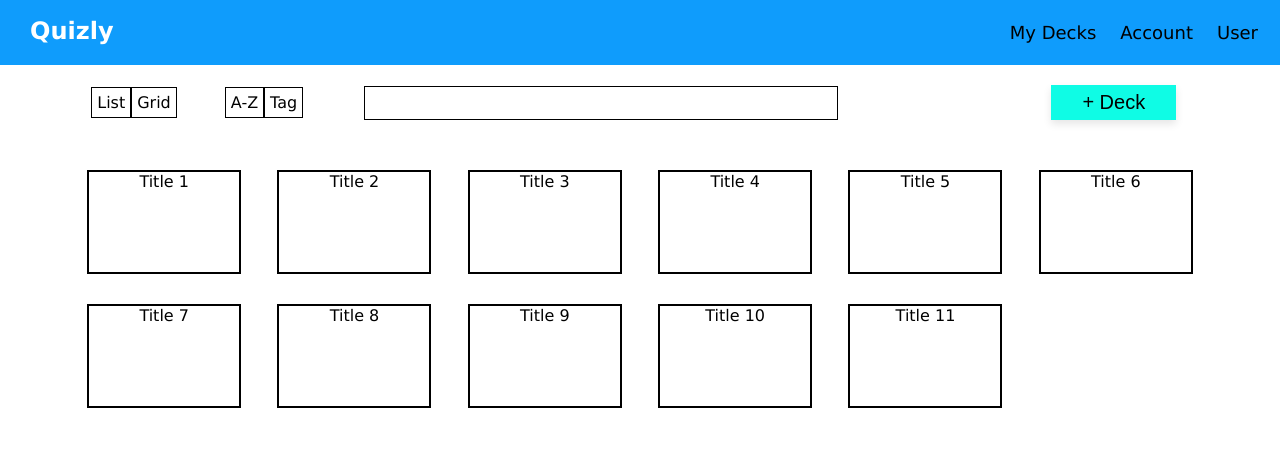
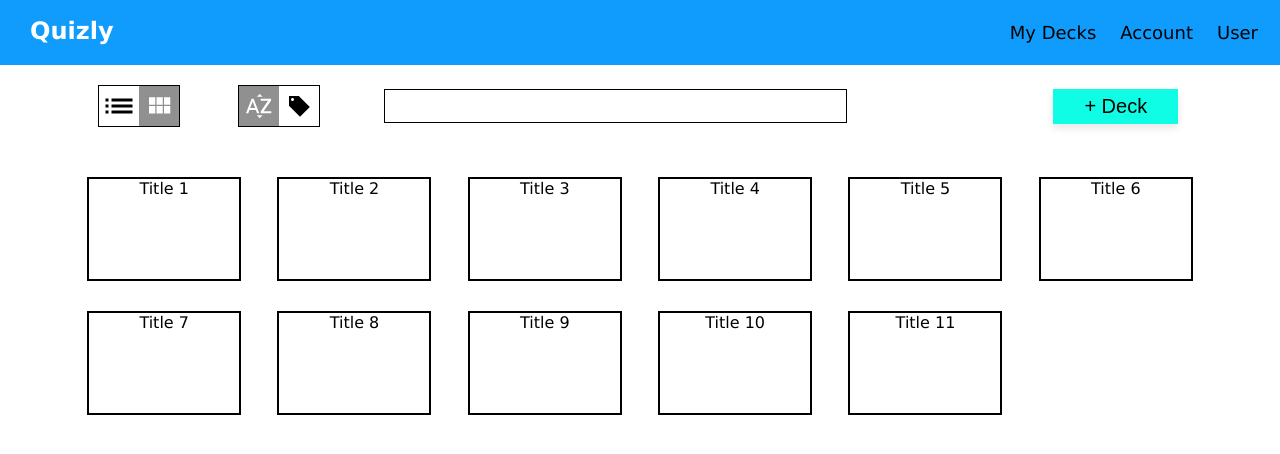
Before and after one commit to andremures/Quizly, a React (Create React App) app: page / in a window 1280 px wide. Shown: the top 454 px of the page. Built offline with nearby package versions, Linux system fonts and the light colour scheme; the HTML template or start-up script is replaced by a standard one.

Commit message:
my decks toggles

```diff
--- /dev/null
+++ b/jsconfig.json
@@ -0,0 +1,6 @@
+{
+  "compilerOptions": {
+    "baseUrl": "src"
+  },
+  "include": ["src"]
+}
--- a/package.json
+++ b/package.json
@@ -6,6 +6,7 @@
     "@testing-library/jest-dom": "^4.2.4",
     "@testing-library/react": "^9.3.2",
     "@testing-library/user-event": "^7.1.2",
+    "classnames": "^2.2.6",
     "react": "^16.13.1",
     "react-dom": "^16.13.1",
     "react-scripts": "3.4.1"
--- /dev/null
+++ b/src/assets/GridIcon.js
@@ -0,0 +1,30 @@
+// @flow
+import React from "react";
+
+const GridIcon = (props: Object) => {
+  const inverted: boolean = !!props.inverted;
+
+  if (inverted) {
+    props = {
+      ...props,
+      style: {...props.style, backgroundColor: "#909090"},
+      inverted: undefined,  // prevent it from being injected into svg props
+    };
+
+    return (
+      <svg {...props} viewBox="0 0 24 24">
+        <path d="M0 0h24v24H0V0z" fill="none"/>
+        <path d="M4 11h5V5H4v6zm0 7h5v-6H4v6zm6 0h5v-6h-5v6zm6 0h5v-6h-5v6zm-6-7h5V5h-5v6zm6-6v6h5V5h-5z" fill="white"/>
+      </svg>
+    );
+  } else {
+    return (
+      <svg {...props} viewBox="0 0 24 24">
+        <path d="M0 0h24v24H0V0z" fill="none"/>
+        <path d="M4 11h5V5H4v6zm0 7h5v-6H4v6zm6 0h5v-6h-5v6zm6 0h5v-6h-5v6zm-6-7h5V5h-5v6zm6-6v6h5V5h-5z"/>
+      </svg>
+    );
+  }
+};
+
+export default GridIcon;
--- /dev/null
+++ b/src/assets/ListIcon.js
@@ -0,0 +1,30 @@
+// @flow
+import React from "react";
+
+const ListIcon = (props: Object) => {
+  const inverted: boolean = !!props.inverted;
+
+  if (inverted) {
+    props = {
+      ...props,
+      style: {...props.style, backgroundColor: "#909090"},
+      inverted: undefined,  // prevent it from being injected into svg props
+    };
+
+    return (
+      <svg {...props} viewBox="0 0 24 24" >
+        <path d="M0 0h24v24H0z" fill="none"/>
+        <path d="M3 13h2v-2H3v2zm0 4h2v-2H3v2zm0-8h2V7H3v2zm4 4h14v-2H7v2zm0 4h14v-2H7v2zM7 7v2h14V7H7z" fill="white"/>
+      </svg>
+    );
+  } else {
+    return (
+      <svg {...props} viewBox="0 0 24 24">
+        <path d="M0 0h24v24H0z" fill="none"/>
+        <path d="M3 13h2v-2H3v2zm0 4h2v-2H3v2zm0-8h2V7H3v2zm4 4h14v-2H7v2zm0 4h14v-2H7v2zM7 7v2h14V7H7z"/>
+      </svg>
+    );
+  }
+};
+
+export default ListIcon;
--- /dev/null
+++ b/src/assets/SortByAlphaIcon.js
@@ -0,0 +1,30 @@
+// @flow
+import React from "react";
+
+const SortByAlphaIcon = (props: Object) => {
+  const inverted: boolean = !!props.inverted;
+
+  if (inverted) {
+    props = {
+      ...props,
+      style: {...props.style, backgroundColor: "#909090"},
+      inverted: undefined,  // prevent it from being injected into svg props
+    };
+
+    return (
+      <svg {...props} viewBox="0 0 24 24">
+        <path d="M0 0h24v24H0V0z" fill="none"/>
+        <path d="M14.94 4.66h-4.72l2.36-2.36 2.36 2.36zm-4.69 14.71h4.66l-2.33 2.33-2.33-2.33zM6.1 6.27L1.6 17.73h1.84l.92-2.45h5.11l.92 2.45h1.84L7.74 6.27H6.1zm-1.13 7.37l1.94-5.18 1.94 5.18H4.97zm10.76 2.5h6.12v1.59h-8.53v-1.29l5.92-8.56h-5.88v-1.6h8.3v1.26l-5.93 8.6z" fill="white"/>
+      </svg>
+    );
+  } else {
+    return (
+      <svg {...props} viewBox="0 0 24 24">
+        <path d="M0 0h24v24H0V0z" fill="none"/>
+        <path d="M14.94 4.66h-4.72l2.36-2.36 2.36 2.36zm-4.69 14.71h4.66l-2.33 2.33-2.33-2.33zM6.1 6.27L1.6 17.73h1.84l.92-2.45h5.11l.92 2.45h1.84L7.74 6.27H6.1zm-1.13 7.37l1.94-5.18 1.94 5.18H4.97zm10.76 2.5h6.12v1.59h-8.53v-1.29l5.92-8.56h-5.88v-1.6h8.3v1.26l-5.93 8.6z"/>
+      </svg>
+    );
+  }
+};
+
+export default SortByAlphaIcon;
--- /dev/null
+++ b/src/assets/TagIcon.js
@@ -0,0 +1,30 @@
+// @flow
+import React from "react";
+
+const TagIcon = (props: Object) => {
+  const inverted: boolean = !!props.inverted;
+
+  if (inverted) {
+    props = {
+      ...props,
+      style: {...props.style, backgroundColor: "#909090"},
+      inverted: undefined,  // prevent it from being injected into svg props
+    };
+
+    return (
+      <svg {...props} viewBox="0 0 24 24">
+        <path d="M0 0h24v24H0V0z" fill="none"/>
+        <path d="M22.83 12.99L11.83 2H2v9.83l10.99 10.99 9.84-9.83zM5.5 7C4.67 7 4 6.33 4 5.5S4.67 4 5.5 4 7 4.67 7 5.5 6.33 7 5.5 7z" fill="white"/>
+      </svg>
+    );
+  } else {
+    return (
+      <svg {...props} viewBox="0 0 24 24">
+        <path d="M0 0h24v24H0V0z" fill="none"/>
+        <path d="M22.83 12.99L11.83 2H2v9.83l10.99 10.99 9.84-9.83zM5.5 7C4.67 7 4 6.33 4 5.5S4.67 4 5.5 4 7 4.67 7 5.5 6.33 7 5.5 7z"/>
+      </svg>
+    );
+  }
+};
+
+export default TagIcon;
--- a/src/components/MyDeckList.js
+++ b/src/components/MyDeckList.js
@@ -1,18 +1,22 @@
 // @flow
 import React from "react";
-import styles from "../styles/mydeckslist.module.css";
+import ListIcon from "assets/ListIcon";
+import GridIcon from "assets/GridIcon";
+import SortByAlphaIcon from "assets/SortByAlphaIcon";
+import TagIcon from "assets/TagIcon";
+import styles from "styles/mydeckslist.module.css";
 
 const DisplayToggle = () => (
   <div className={styles.toggle}>
-    <span>List</span>
-    <span>Grid</span>
+    <ListIcon style={{width: 36, padding: 2}}/>
+    <GridIcon inverted/>
   </div>
 );
 
 const SortByToggle = () => (
   <div className={styles.toggle}>
-    <span>A-Z</span>
-    <span>Tag</span>
+    <SortByAlphaIcon inverted/>
+    <TagIcon style={{width: 24, padding: 8}} />
   </div>
 );
 
--- a/src/styles/mydeckslist.module.css
+++ b/src/styles/mydeckslist.module.css
@@ -16,7 +16,7 @@
 
 .header {
   display: grid;
-  grid-template-columns: 100px 100px 8fr 2fr;
+  grid-template-columns: 110px 110px 8fr 2fr;
   grid-gap: 30px;
   justify-items: center;
   align-items: center;
@@ -25,9 +25,14 @@
   padding: 20px 20px 0 20px;
 }
 
-.toggle span {
-  width: 40px;
+.toggle {
   border: 1px solid black;
+  height: 40px;
+}
+
+.toggle svg {
+  display: inline-block;
+  width: 30px;
   padding: 5px;
 }
 
```
Also changed, not shown: 1 other file (tests, documents, lock files or other folders).
